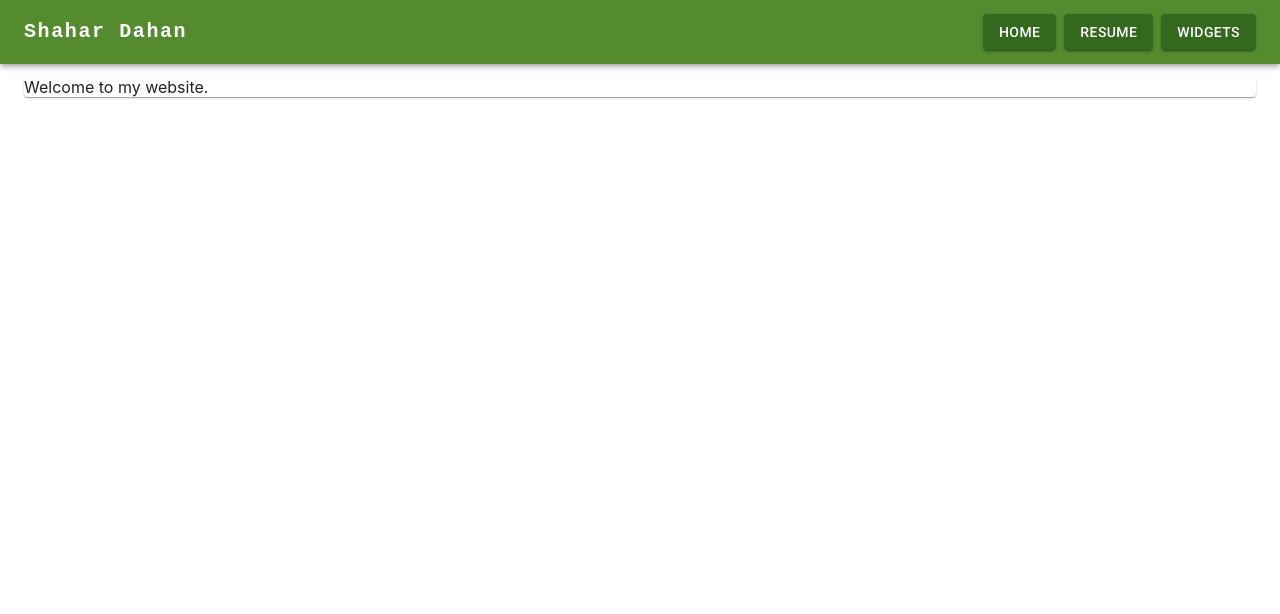
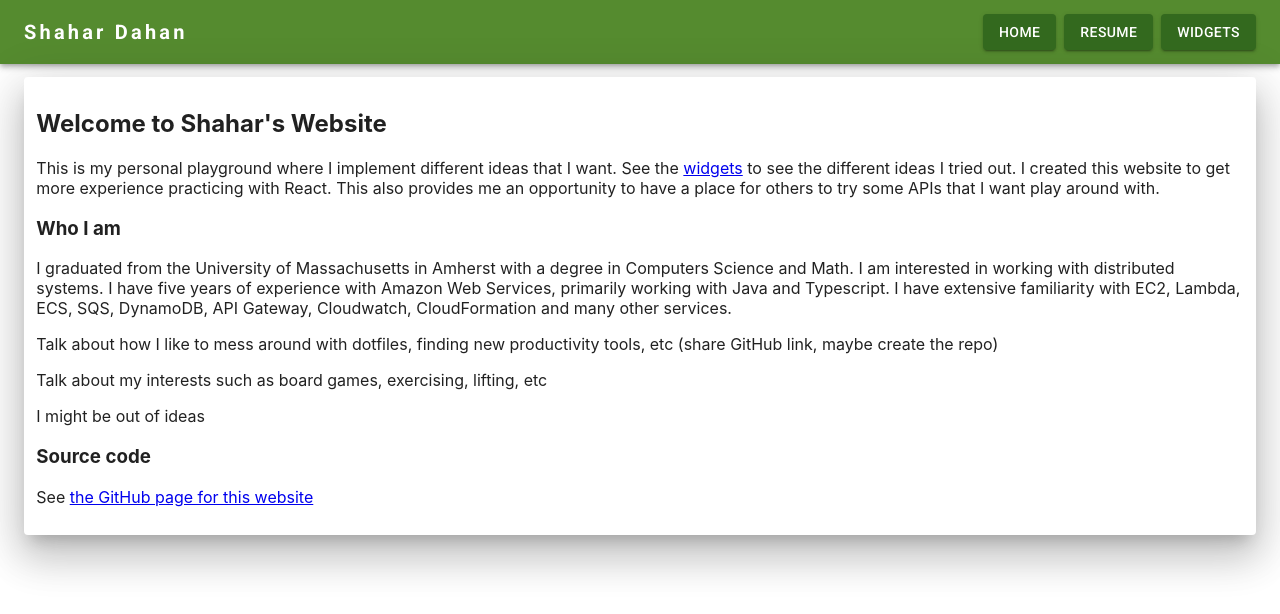
Before and after one commit to DahShahar/personal-webiste, a React (Create React App) app: page / in a window 1280 px wide. Shown: the top 614 px of the page. Built offline with nearby package versions, Linux system fonts and the light colour scheme.

Commit message:
Use react-markdown, write home page

```diff
--- a/package.json
+++ b/package.json
@@ -17,6 +17,7 @@
     "@types/react-dom": "^18.0.11",
     "react": "^18.2.0",
     "react-dom": "^18.2.0",
+    "react-markdown": "^8.0.5",
     "react-router-dom": "^6.8.2",
     "react-scripts": "5.0.1",
     "typescript": "^4.9.5",
--- a/src/about/index.tsx
+++ b/src/about/index.tsx
@@ -1,11 +1,39 @@
 import Container from '@mui/material/Container';
 import Paper from '@mui/material/Paper';
+import ReactMarkdown from 'react-markdown';
+
+// TODO: stick to 3rd person
+const aboutSource = `
+## Welcome to Shahar's Website
+
+This is my personal playground where I implement different ideas that I want. See the [widgets](/widgets) to see the different ideas I tried out.
+I created this website to get more experience
+practicing with React. This also provides me an opportunity to have a place for others to try
+some APIs that I want play around with.
+
+### Who I am
+I graduated from the University of Massachusetts in Amherst with a degree in Computers Science and Math.
+I am interested in working with distributed systems.
+I have five years of experience with Amazon Web Services, primarily working with Java and Typescript.
+I have extensive familiarity with EC2, Lambda, ECS, SQS, DynamoDB, API Gateway, Cloudwatch, CloudFormation and many other services.
+
+Talk about how I like to mess around with dotfiles, finding new productivity tools, etc (share GitHub link, maybe create the repo)
+
+Talk about my interests such as board games, exercising, lifting, etc
+
+I might be out of ideas
+
+### Source code
+
+See [the GitHub page for this website](https://github.com/DahShahar/personal-website)`;
 
 export default function About() {
   return (
     <Container maxWidth="xl" sx={{ flexGrow: 1 }}>
-      <Paper>
-        Welcome to my website.
+      <Paper elevation={24} sx={{ padding: '1%' }}>
+        <ReactMarkdown>
+          {aboutSource}
+        </ReactMarkdown>
       </Paper>
     </Container>
   );
--- a/src/header/index.tsx
+++ b/src/header/index.tsx
@@ -25,10 +25,10 @@ export default function Header() {
             to="/"
             sx={{
               mr: 2,
-              display: { xs: "none", md: "flex" },
-              fontFamily: "monospace",
+              display: 'flex',
+              fontFamily: "Roboto",
               fontWeight: 700,
-              letterSpacing: ".1rem",
+              letterSpacing: ".2rem",
               color: "inherit",
               textDecoration: "none",
             }}
```
Also changed, not shown: 1 other file (tests, documents, lock files or other folders).
